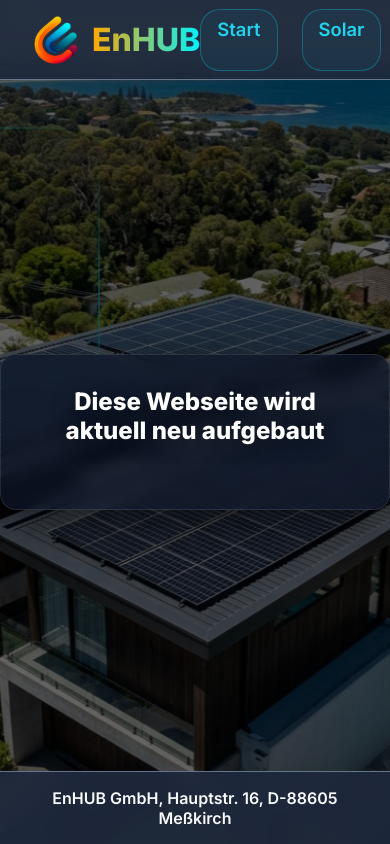
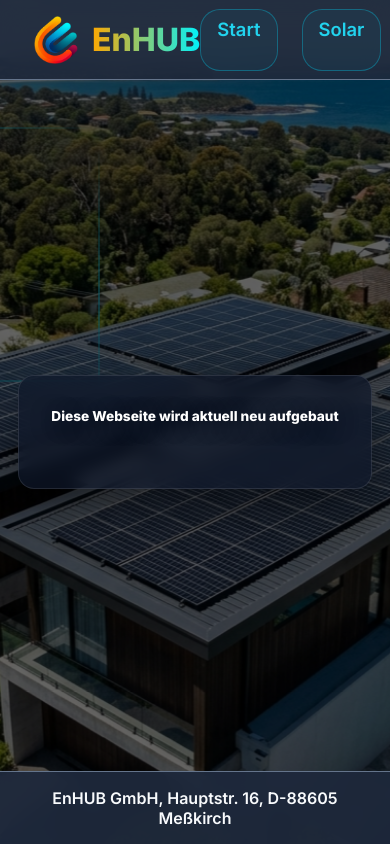
Before and after one commit to seyon1988/enhub-gmbh-solar-fe, a React (Vite) app: page / in a window 390 px wide. Built offline with nearby package versions, Linux system fonts and the light colour scheme.

Commit message:
Force hero text to stay on a single line but scale down much further on mobile

```diff
--- a/src/index.css
+++ b/src/index.css
@@ -250,9 +250,8 @@ button.icon-btn:hover {
 }
 
 .hero-content h1 {
-  font-size: clamp(1.5rem, 4vw, 2.5rem);
-  white-space: normal;
-  word-wrap: break-word;
+  font-size: clamp(0.75rem, 3.5vw, 2.5rem);
+  white-space: nowrap;
   color: #fff;
   margin-bottom: 2rem;
   font-weight: 800;
```
